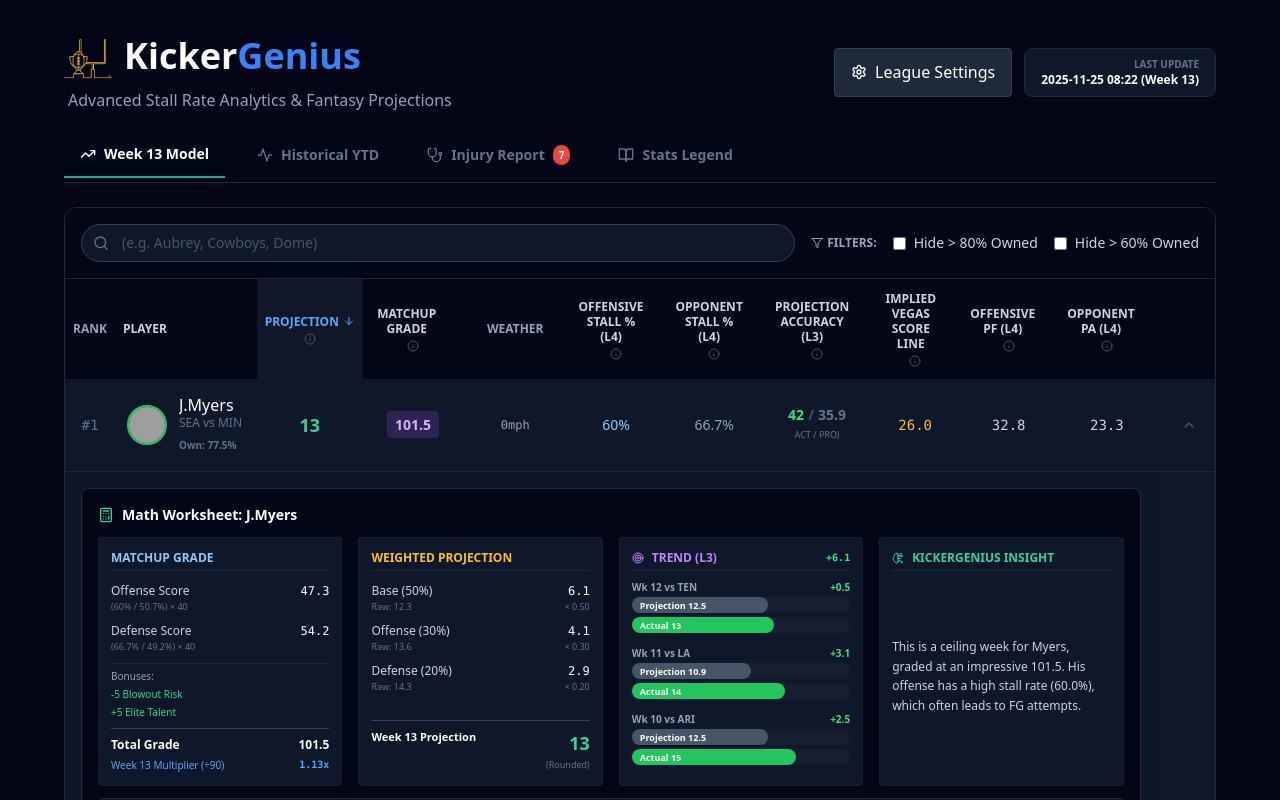
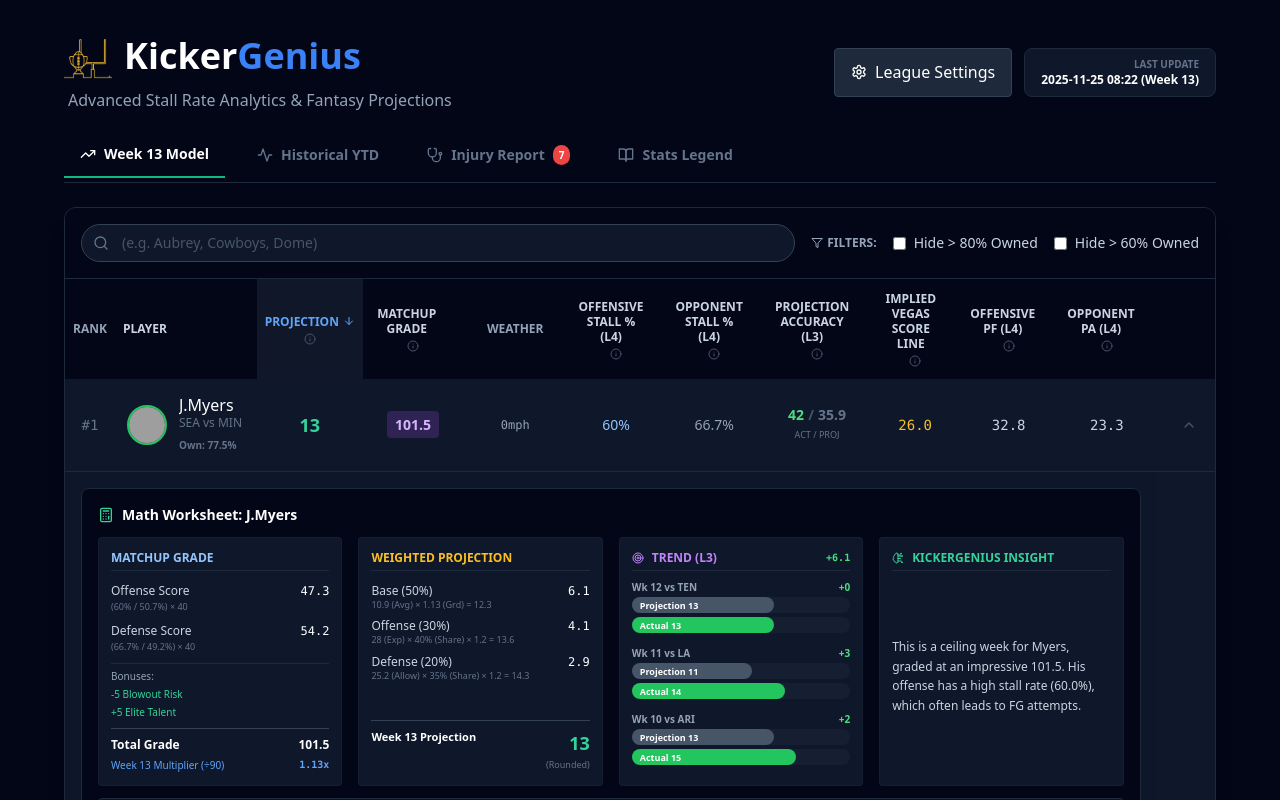
Before and after one commit to CalebUK/kicker-genius-app, a React (Vite) app: page / in a window 1280 px wide. Both pictures are taken after a click on the element 642 px from the left and 425 px from the top of the page. Shown: the top 800 px of the page. Built offline with nearby package versions, Linux system fonts and the light colour scheme; grey boxes are pictures that could not be loaded; the HTML template or start-up script is replaced by a standard one.

Commit message:
Deepdive enhancements

```diff
--- a/src/App.jsx
+++ b/src/App.jsx
@@ -86,24 +86,29 @@ const HistoryBars = ({ games }) => {
            );
         }
 
-        const maxVal = Math.max(20, g.proj, g.act);
-        const projPct = (g.proj / maxVal) * 100;
+        // ROUND PROJECTION FOR DISPLAY AND CALCULATION
+        const projRounded = Math.round(g.proj);
+        const diff = g.act - projRounded; // Recalculate diff based on rounded proj
+        const diffDisplay = diff > 0 ? `+${diff}` : diff;
+
+        const maxVal = Math.max(20, projRounded, g.act);
+        const projPct = (projRounded / maxVal) * 100;
         const actPct = (g.act / maxVal) * 100;
-        const isBeat = g.act >= g.proj;
+        const isBeat = g.act >= projRounded;
 
         return (
           <div key={i} className="text-[10px]">
             <div className="flex justify-between text-slate-400 mb-0.5 font-bold">
               <span>Wk {g.week} vs {g.opp}</span>
               <span className={isBeat ? "text-green-400" : "text-red-400"}>
-                {isBeat ? "+" : ""}{g.diff}
+                {isBeat ? "+" : ""}{diff}
               </span>
             </div>
 
             {/* Projection Bar (Gray) */}
             <div className="w-full bg-slate-800/50 h-4 rounded-full mb-1 relative">
                <div className="bg-slate-600 h-full rounded-full overflow-hidden whitespace-nowrap flex items-center px-2" style={{ width: `${projPct}%` }}>
-                  <span className="text-[9px] text-white font-bold leading-none">Projection {g.proj}</span>
+                  <span className="text-[9px] text-white font-bold leading-none">Projection {projRounded}</span>
                </div>
             </div>
 
@@ -209,7 +214,12 @@ const PlayerCell = ({ player, subtext }) => {
 const MathCard = ({ player, leagueAvgs, week }) => {
   if (!player) return null;
 
-  const l3_diff = (player.history?.l3_actual || 0) - (player.history?.l3_proj || 0);
+  // Recalculate diff based on rounded projection (same logic as HistoryBars)
+  const l3_act = player.history?.l3_actual || 0;
+  // Note: l3_proj in history is sum of raw projections. We might want to sum rounded projections for consistency,
+  // but here we just use what we have.
+  const l3_diff = l3_act - (player.history?.l3_proj || 0);
+
   let trendColor = "text-slate-500";
   let trendSign = "";
   if (l3_diff > 2.5) { trendColor = "text-green-400"; trendSign = "+"; }
@@ -221,13 +231,11 @@ const MathCard = ({ player, leagueAvgs, week }) => {
   // --- Calculation Variables for Display ---
   // Base
   const baseRaw = (player.avg_pts * (player.grade / 90));
+  const baseMult = (player.grade / 90).toFixed(2);
 
   // Offense
-  const offRaw = player.off_cap_val; // JSON value is actually pre-weight? No, JSON is post-weight usually.
-  // Wait, logic in python: off_cap = w_team_score * s_off * 1.2.
-  // And weighted_proj = ... + (off_cap * 0.30)
-  // In React calcProj: const off_cap_scaled = (p.off_cap_val || 0) * scaleFactor;
-  // So player.off_cap_val IS the value before the 0.3 multiplier.
+  const offRaw = player.off_cap_val;
+  const offShare = ((player.off_share || 0.35)*100).toFixed(0);
 
   // Defense
   const defRaw = player.def_cap_val;
@@ -289,7 +297,7 @@ const MathCard = ({ player, leagueAvgs, week }) => {
             </div>
           </div>
 
-          {/* 2. WEIGHTED PROJECTION (UPDATED) */}
+          {/* 2. WEIGHTED PROJECTION (UPDATED WITH FULL MATH) */}
           <div className="bg-slate-900 p-3 rounded border border-slate-800/50 flex flex-col gap-2">
             <div className="text-amber-400 font-bold mb-1 pb-1 border-b border-slate-800">WEIGHTED PROJECTION</div>
 
@@ -299,9 +307,8 @@ const MathCard = ({ player, leagueAvgs, week }) => {
                     <span>Base (50%)</span>
                     <span className="font-mono text-white">{(baseRaw * 0.5).toFixed(1)}</span>
                 </div>
-                <div className="text-[9px] text-slate-500 flex justify-between">
-                    <span>Raw: {baseRaw.toFixed(1)}</span>
-                    <span>× 0.50</span>
+                <div className="text-[9px] text-slate-500 leading-tight">
+                    {player.avg_pts} (Avg) × {baseMult} (Grd) = {baseRaw.toFixed(1)}
                 </div>
             </div>
 
@@ -311,9 +318,8 @@ const MathCard = ({ player, leagueAvgs, week }) => {
                     <span>Offense (30%)</span>
                     <span className="font-mono text-white">{(offRaw * 0.3).toFixed(1)}</span>
                 </div>
-                <div className="text-[9px] text-slate-500 flex justify-between">
-                    <span>Raw: {offRaw}</span>
-                    <span>× 0.30</span>
+                <div className="text-[9px] text-slate-500 leading-tight">
+                    {player.w_team_score} (Exp) × {offShare}% (Share) × 1.2 = {offRaw}
                 </div>
             </div>
 
@@ -323,9 +329,8 @@ const MathCard = ({ player, leagueAvgs, week }) => {
                     <span>Defense (20%)</span>
                     <span className="font-mono text-white">{(defRaw * 0.2).toFixed(1)}</span>
                 </div>
-                <div className="text-[9px] text-slate-500 flex justify-between">
-                    <span>Raw: {defRaw}</span>
-                    <span>× 0.20</span>
+                <div className="text-[9px] text-slate-500 leading-tight">
+                    {player.w_def_allowed} (Allow) × 35% (Share) × 1.2 = {defRaw}
                 </div>
             </div>
 
@@ -797,7 +802,7 @@ const App = () => {
                   <h3 className="text-sm font-bold text-white mb-3 flex items-center gap-2">
                     <Calculator className="w-4 h-4 text-emerald-400" /> How It Works: Live Example
                   </h3>
-                  <MathCard player={aubreyExample} />
+                  <MathCard player={aubreyExample} leagueAvgs={leagueAvgs} week={meta.week} />
                </div>
              )}
 
```
